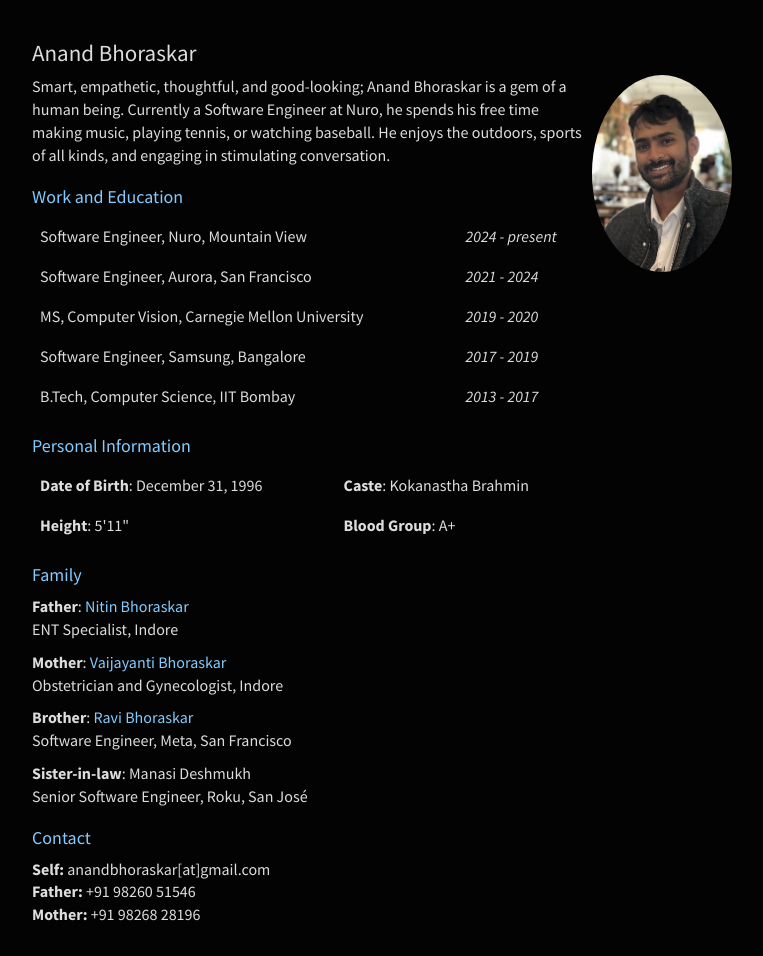
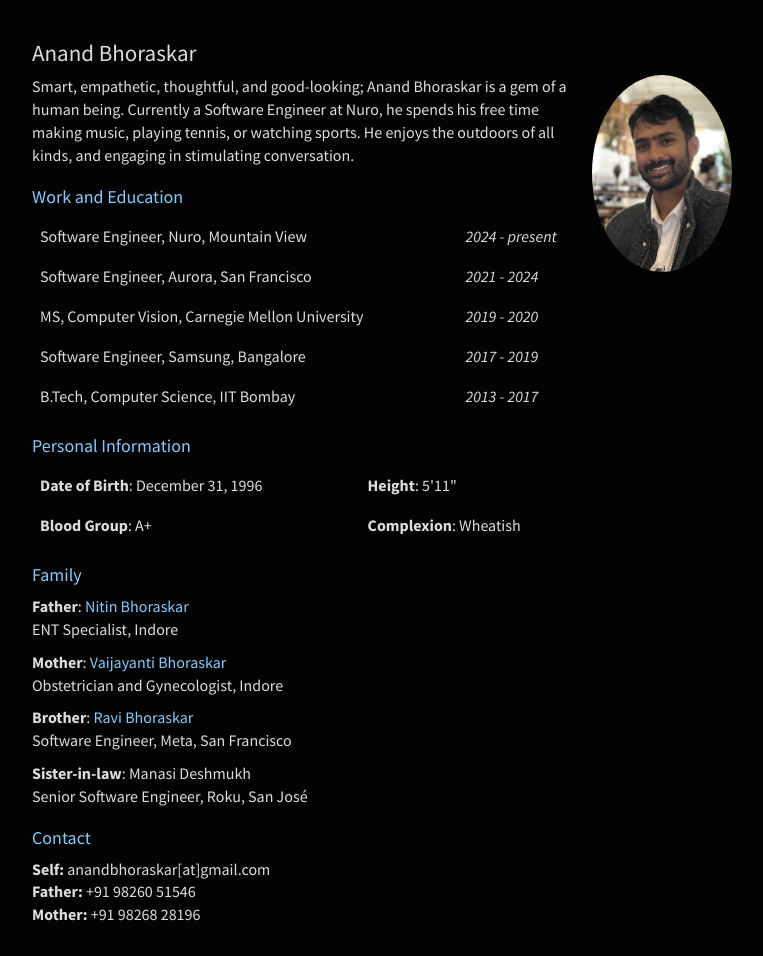
Before and after one commit to ravibhoraskar/ravibhoraskar.github.io, a Jekyll site: the page built from anand.html, in a window 1280 px wide. Shown: the whole page, without its empty margins (258-1021 px from the left). Built offline with Jekyll 4.4.1, drawn with Linux system fonts in a browser that asks for light colours.

Commit message:
wheatish

```diff
--- a/anand.html
+++ b/anand.html
@@ -9,8 +9,8 @@ title: Anand Bhoraskar
     </a>
     <div class="paragraph">
         Smart, empathetic, thoughtful, and good-looking; Anand Bhoraskar is a gem of a human being. Currently a
-        Software Engineer at Nuro, he spends his free time making music, playing tennis, or watching baseball.
-        He enjoys the outdoors, sports of all kinds, and engaging in stimulating conversation.
+        Software Engineer at Nuro, he spends his free time making music, playing tennis, or watching sports.
+        He enjoys the outdoors of all kinds, and engaging in stimulating conversation.
     </div>
 
     <h3><a href="#">Work and Education</a></h3>
@@ -40,11 +40,11 @@ title: Anand Bhoraskar
     <table class="table" style="width:80%">
         <tr>
             <td><b>Date of Birth</b>: December 31, 1996</td>
-            <td><b>Caste</b>: Kokanastha Brahmin</td>
+            <td><b>Height</b>: 5'11"</td>
         </tr>
         <tr>
-            <td><b>Height</b>: 5'11"</td>
             <td><b>Blood Group</b>: A+</td>
+            <td><b>Complexion</b>: Wheatish</td>
         </tr>
     </table>
     <h3><a href="#">Family</a></h3>
```
